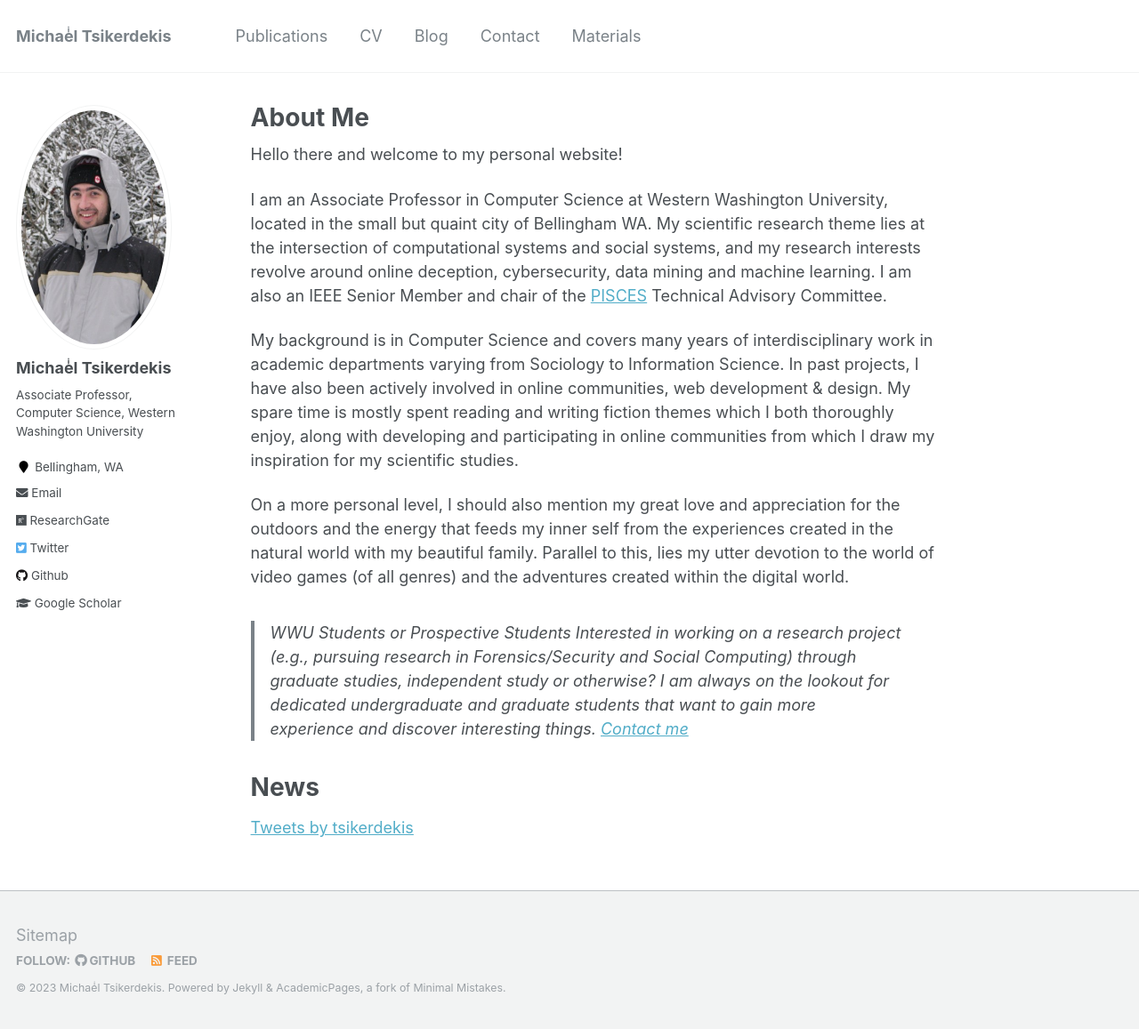
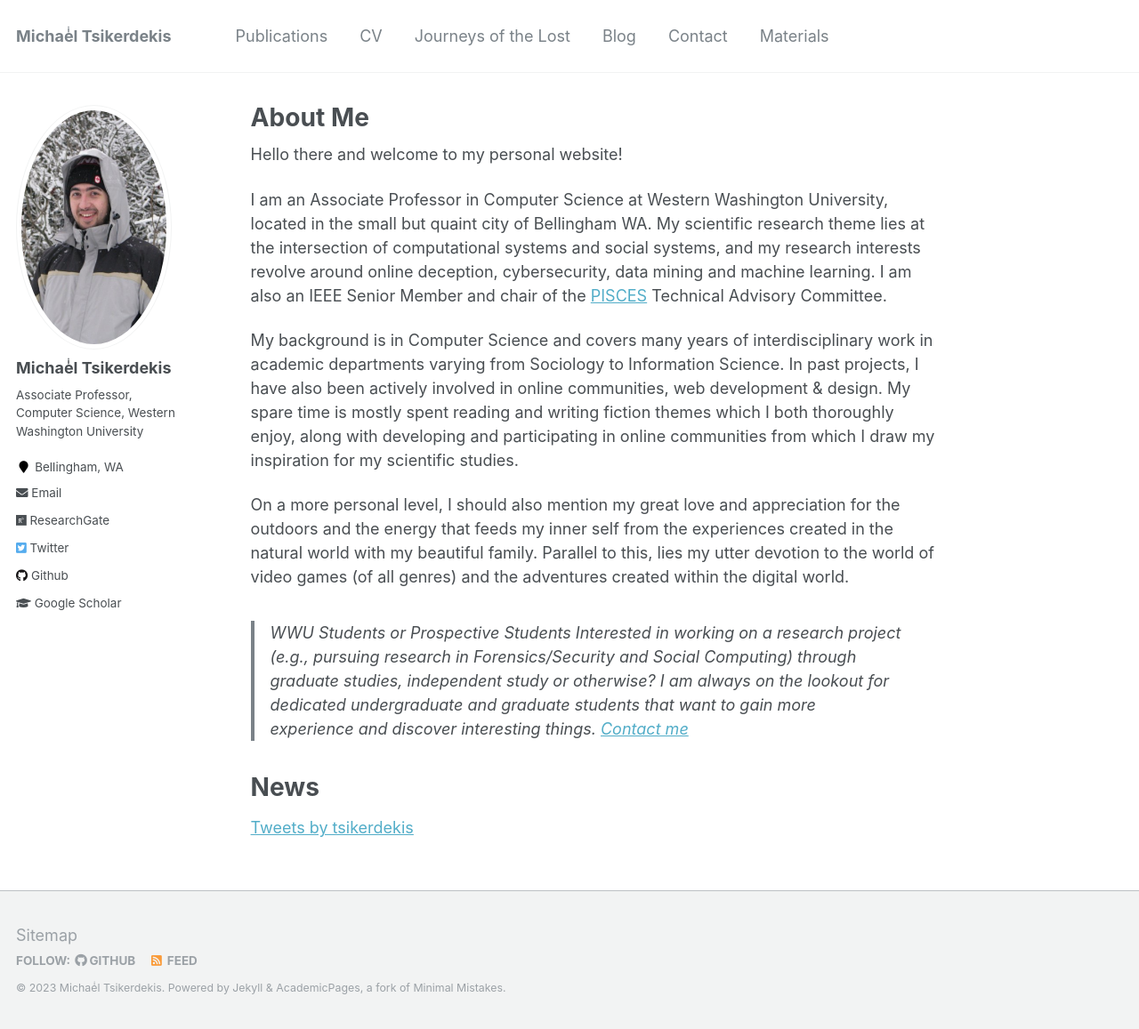
Before and after one commit to tsikerdekis/michael.tsikerdekis.com, a Jekyll site: the page built from _pages/about.md, in a window 1280 px wide and 1157 px high. Shown: the whole window at 89% size. Built offline with Jekyll 4.4.1, drawn with Linux system fonts in a browser that asks for light colours; comment, search, counter and statistics services are not loaded.

Commit message:
Update navigation.yml

```diff
--- a/_data/navigation.yml
+++ b/_data/navigation.yml
@@ -5,6 +5,9 @@ main:
 
   - title: "CV"
     url: /cv/
+
+  - title: "Journeys of the Lost"
+    url: /journeys-of-the-lost
 
   - title: "Blog"
     url: /blog/
```
